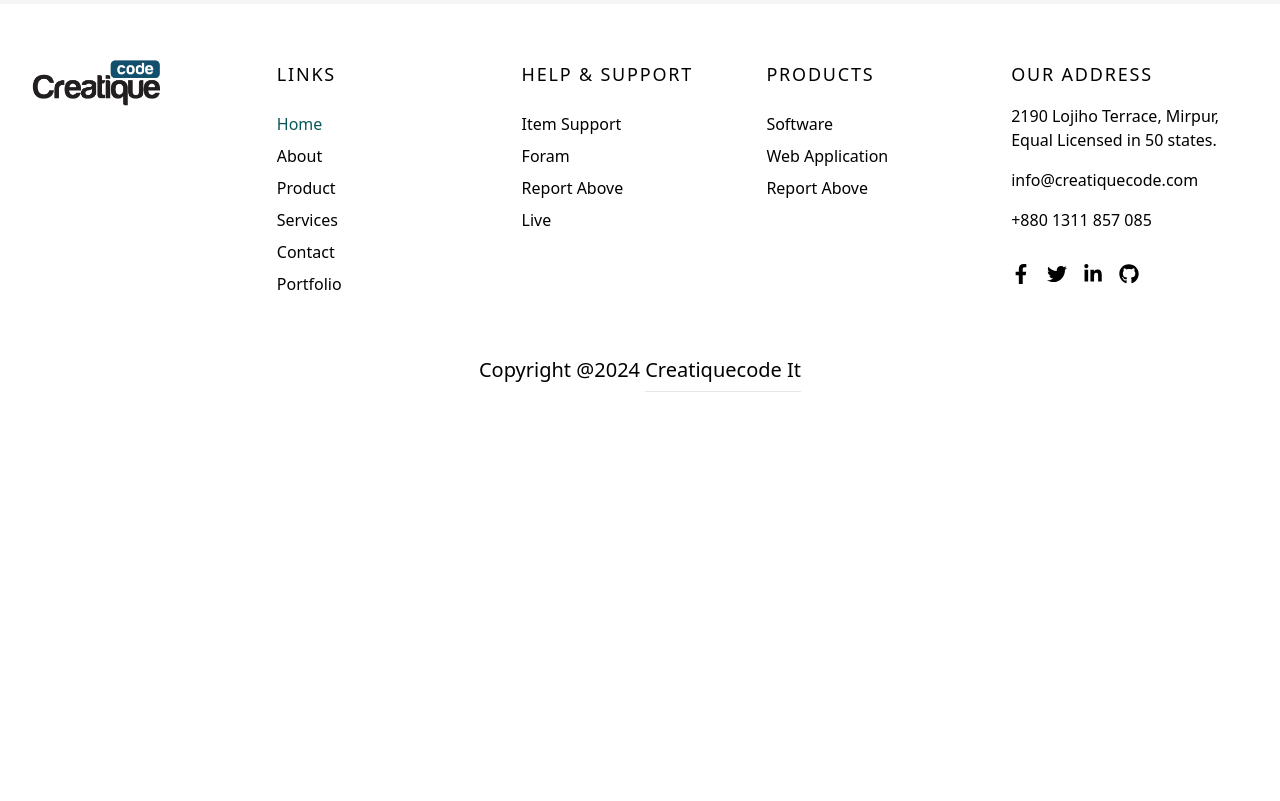
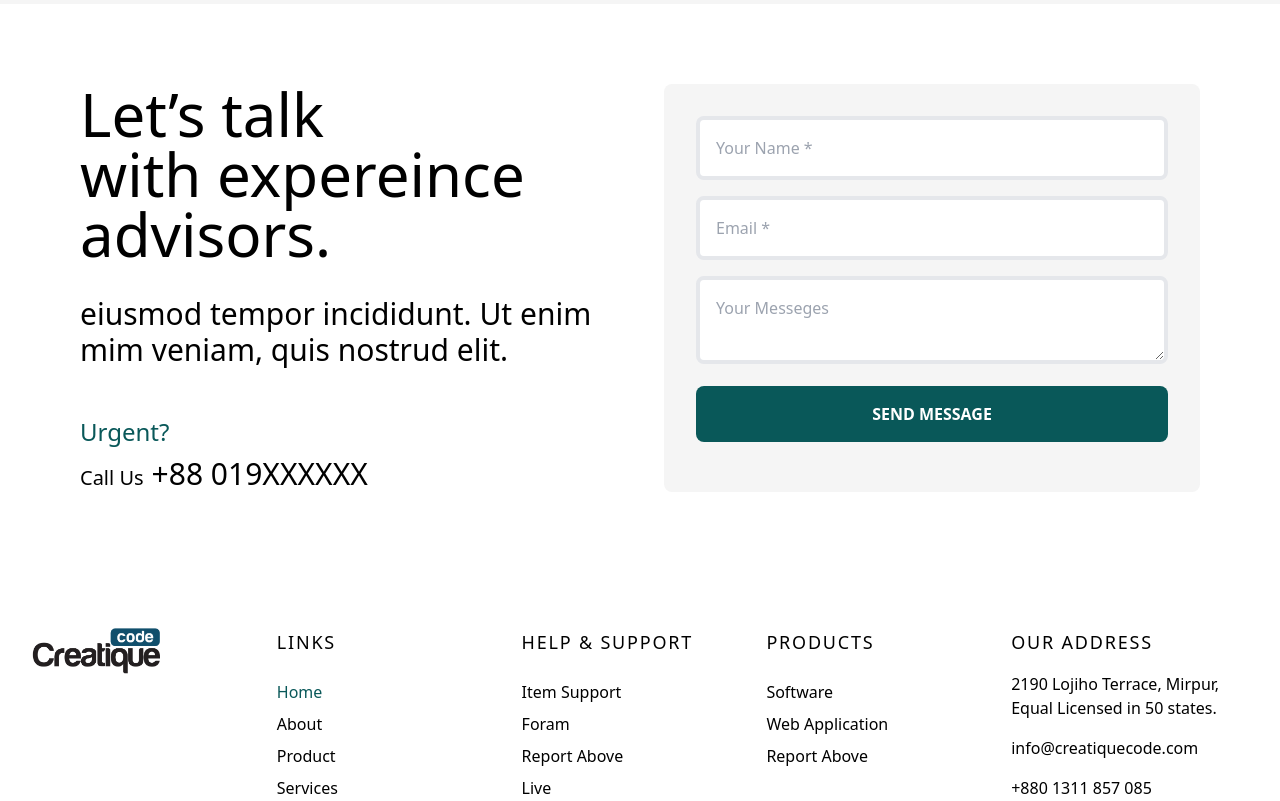
Before and after one commit to ahsanTonmoy/creatiqueCode, a Next.js app: page / in a window 1280 px wide. Shown: the part 2167-2968 px from the top of the page. Before the commit the page ends 2567 px from the top, so only its background shows below. Built offline with nearby package versions, Linux system fonts and the light colour scheme.

Commit message:
add consletion section ui

```diff
--- a/src/app/page.js
+++ b/src/app/page.js
@@ -1,4 +1,5 @@
 import Bannar from '@/components/pages/home/bannar/Bannar';
+import Consuletion from '@/components/pages/home/consuletion/Consuletion';
 import Services from '@/components/pages/home/services/Services';
 import React from 'react';
 
@@ -13,6 +14,9 @@ const page = () => {
       <div className='secendary-bg container'>
         <Services/>
       </div>
+      <div className='container'>
+        <Consuletion/>
+      </div>
     </div>
   );
 };
--- /dev/null
+++ b/src/components/pages/home/consuletion/Consuletion.js
@@ -0,0 +1,60 @@
+import React from 'react';
+
+const Consuletion = () => {
+    return (
+        <div>
+            <div className='md:py-20 py-4'>
+                <div className='inner-content'>
+                    <div className='grid grid-cols-1 md:grid-cols-2 gap-12'>
+                        {/* title */}
+                        <div className='grid gap-8'>
+                            {/* title */}
+                            <div className='title md:text-6xl text-3xl leading-tight'>
+                                Let’s talk <br></br>
+                                with expereince advisors.
+                            </div>
+
+                            {/* sub title */}
+                            <div className=' text-lg md:text-3xl'>
+                                eiusmod tempor incididunt. Ut enim mim veniam, quis nostrud elit.
+                            </div>
+
+                            {/*  */}
+                            <div>
+                                <div className='text-[#095859] text-2xl capitalize my-4'>urgent?</div>
+
+                                <div className=' flex text-xl gap-2 capitalize '>call us <div className='-my-2 text-3xl '> +88 019XXXXXX</div></div>
+                            </div>
+                        </div>
+
+                        {/* from */}
+                        <div className=' p-4 md:p-8 secendary-bg rounded-lg'>
+                            <form action='#'>
+                                <div className='grid gap-4'>
+                                    {/* name */}
+                                    <div className='form-control'>
+                                        <input type='text' name='name' placeholder='your name *' className='bg-white p-4 w-full capitalize rounded-lg border-4'/>
+                                    </div>
+                                    {/* name */}
+                                    <div className='form-control'>
+                                        <input type='email' name='email' placeholder='email *' className='bg-white p-4 w-full capitalize rounded-lg border-4'/>
+                                    </div>
+                                    {/* name */}
+                                    <div className='form-control'>
+                                        <textarea type='text' name='msg' placeholder='your messeges' className='bg-white p-4 w-full capitalize rounded-lg border-4'></textarea>
+                                    </div>
+                                    {/* name */}
+                                    <div className='form-control'>
+                                        <input type='submit' value={'SEND MESSAGE'} className='fillBtn w-full text-white p-4 rounded-lg cursor-pointer font-bold'></input>
+                                    </div>
+                                </div>
+                            </form>
+                        </div>
+                    </div>
+                </div>
+            </div>
+        </div>
+    );
+};
+
+export default Consuletion;
```
